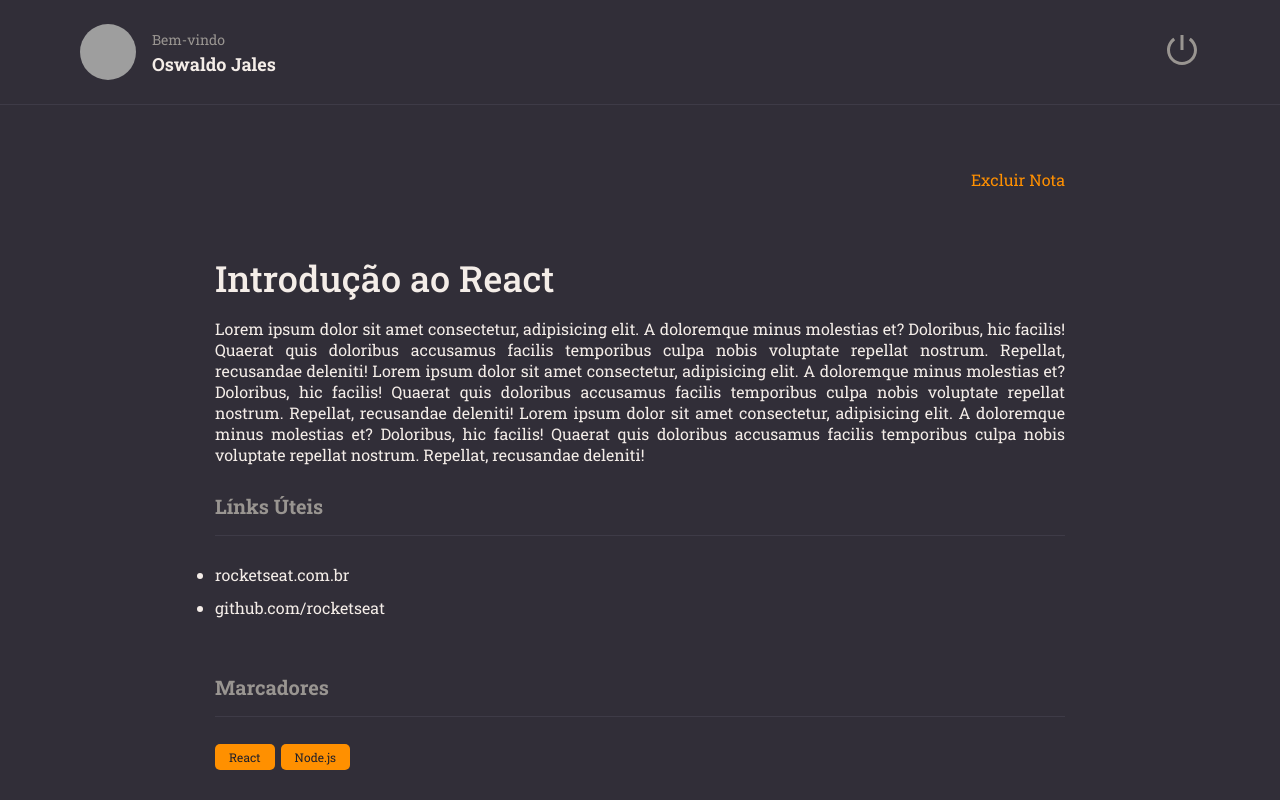
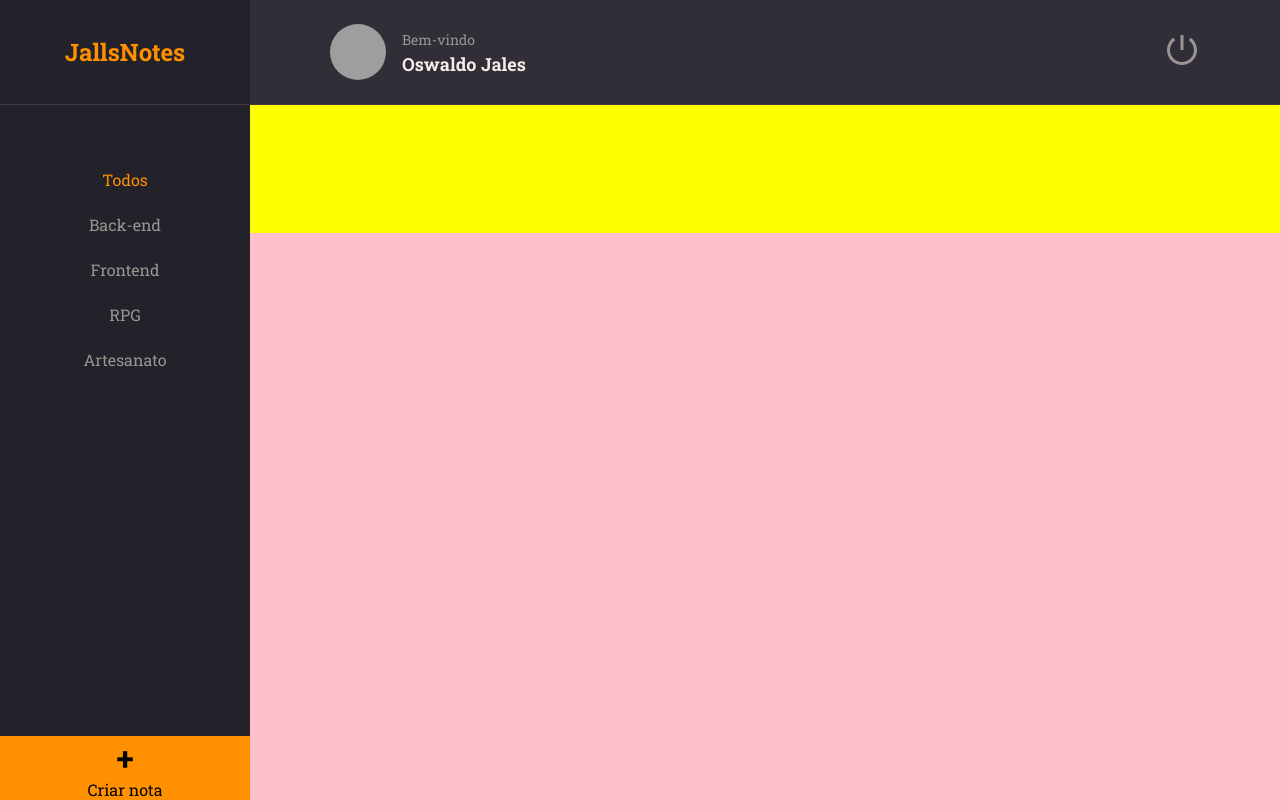
Before and after one commit to JallsBR/NotesReact, a React (Vite) app: page / in a window 1280 px wide. Built offline with nearby package versions, Linux system fonts and the light colour scheme; grey boxes are pictures that could not be loaded.

Commit message:
home progress

```diff
--- a/src/components/Button/index.jsx
+++ b/src/components/Button/index.jsx
@@ -15,6 +15,6 @@ export function Button( { title, loading = false, ...rest } ) {
     )}
 
     Button.propTypes = {
-        title: PropTypes.string.isRequired,
+        title: PropTypes.string,
         loading: PropTypes.bool,
     };
--- a/src/components/ButtonText/index.jsx
+++ b/src/components/ButtonText/index.jsx
@@ -2,15 +2,20 @@
 import PropTypes from 'prop-types';
 import { Container } from "./styles";
 
-export function ButtonText( { title, ...rest } ) {
+export function ButtonText( { title, isactive = false, ...rest } ) {
     return (
-        <Container type = "button" {...rest}>
+        <Container
+        type = "button"
+        isactive={isactive}
+        {...rest}
+        >
             {title}
         </Container>
 
     )}
 
     ButtonText.propTypes = {
-        title: PropTypes.string.isRequired,
+        title: PropTypes.string,
+        isactive: PropTypes.bool
 
     };
--- a/src/components/ButtonText/styles.js
+++ b/src/components/ButtonText/styles.js
@@ -2,7 +2,7 @@ import styled from "styled-components";
 
 export const Container = styled.button`
     background: none;
-    color: ${({theme}) => theme.COLORS.ORANGE};
+    color: ${({theme, isactive }) => isactive ? theme.COLORS.ORANGE :  theme.COLORS.GRAY_100};
     border: none;
     font-size: 16px;
     `;
--- a/src/components/Header/index.jsx
+++ b/src/components/Header/index.jsx
@@ -23,6 +23,6 @@ export function Header() {
     )}
 
 Header.propTypes = {
-        title: PropTypes.string.isRequired,
+        title: PropTypes.string,
         loading: PropTypes.bool,
     };
--- a/src/main.jsx
+++ b/src/main.jsx
@@ -1,6 +1,7 @@
 import { StrictMode } from 'react';
 import { createRoot } from 'react-dom/client';
-import {Details} from './pages/Details';
+//import {Details} from './pages/Details';
+import { Home } from './pages/Home';
 import GlobalStyles from './styles/global';
 import { ThemeProvider } from 'styled-components';
 import theme from './styles/theme';
@@ -9,7 +10,7 @@ createRoot(document.getElementById('root')).render(
   <StrictMode >
     <ThemeProvider theme={theme}>
       <GlobalStyles/>
-      <Details />
+      <Home />
     </ThemeProvider>
   </StrictMode>,
 )
--- /dev/null
+++ b/src/pages/Home/index.jsx
@@ -0,0 +1,29 @@
+import  {Container, Brand, Menu, Search, NewNote, Content} from './styles'
+import { Header } from '../../components/Header'
+import { ButtonText } from '../../components/ButtonText'
+
+export function Home() {
+    return (
+        <Container>
+            <Brand>
+                <h1>JallsNotes</h1>
+            </Brand>
+            <Header/>
+            <Menu>
+                <li><ButtonText title="Todos" isactive={true} /></li>
+                <li><ButtonText title="Back-end" /></li>
+                <li><ButtonText title="Frontend" /></li>
+                <li><ButtonText title="RPG" /></li>
+                <li><ButtonText title="Artesanato" /></li>
+            </Menu>
+
+            <Search placeholder="Pesquisar pelo título" />
+            <NewNote to="/new">
+                <h1>+</h1>
+                <span>Criar nota</span>
+            </NewNote>
+
+            <Content/>
+
+        </Container>
+    )}
--- /dev/null
+++ b/src/pages/Home/styles.js
@@ -0,0 +1,66 @@
+import styled from "styled-components";
+
+export const Container = styled.div`
+width: 100%;
+height: 100vh;
+display: grid;
+grid-template-columns: 250px auto;
+grid-template-rows: 105px 128px auto 64px;
+grid-template-areas:
+"brand header"
+"menu search"
+"menu content"
+"newnote content";
+
+background-color: ${({theme}) => theme.COLORS.BACKGROUND_800};
+`;
+
+
+export const Brand = styled.div`
+grid-area: brand;
+display: flex;
+justify-content: center;
+align-items: center;
+
+border-bottom-width: 1px ;
+border-bottom-style: solid ;
+border-bottom-color: ${({theme}) => theme.COLORS.BACKGROUND_700};
+background-color: ${({theme}) => theme.COLORS.BACKGROUND_900};
+
+
+h1 {
+    font-size: 24px;
+    color: ${({theme}) => theme.COLORS.ORANGE};
+}
+
+`;
+
+export const Content = styled.div`
+grid-area: content;
+background-color: pink;
+`;
+
+
+export const Menu = styled.ul`
+grid-area: menu;
+background-color: ${({theme}) => theme.COLORS.BACKGROUND_900};
+text-align: center;
+padding-top: 64px;
+>li{
+    margin-bottom: 24px;
+}
+`;
+
+
+
+
+export const Search = styled.div`
+grid-area: search;
+background-color: yellow;
+`;
+export const NewNote = styled.button`
+grid-area: newnote;
+border: none;
+background-color: ${({theme}) => theme.COLORS.ORANGE};
+
+`;
```
